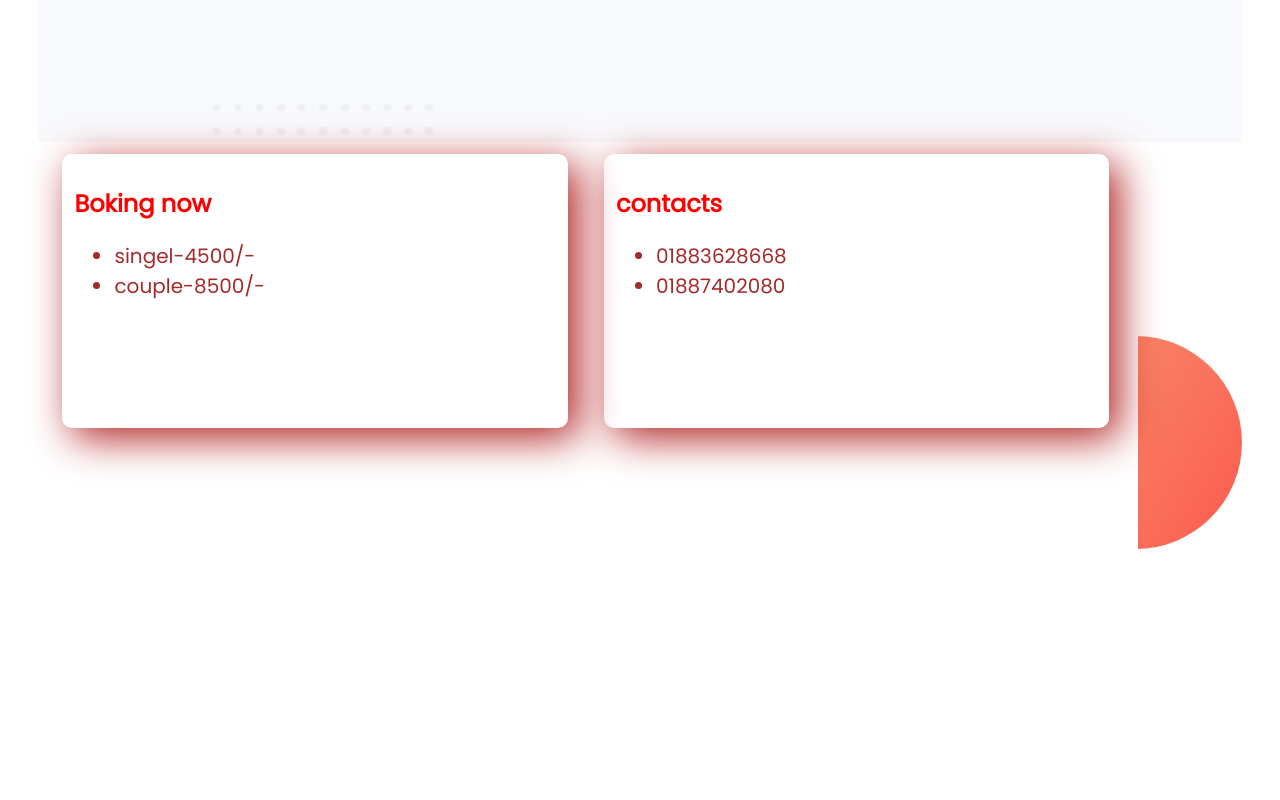
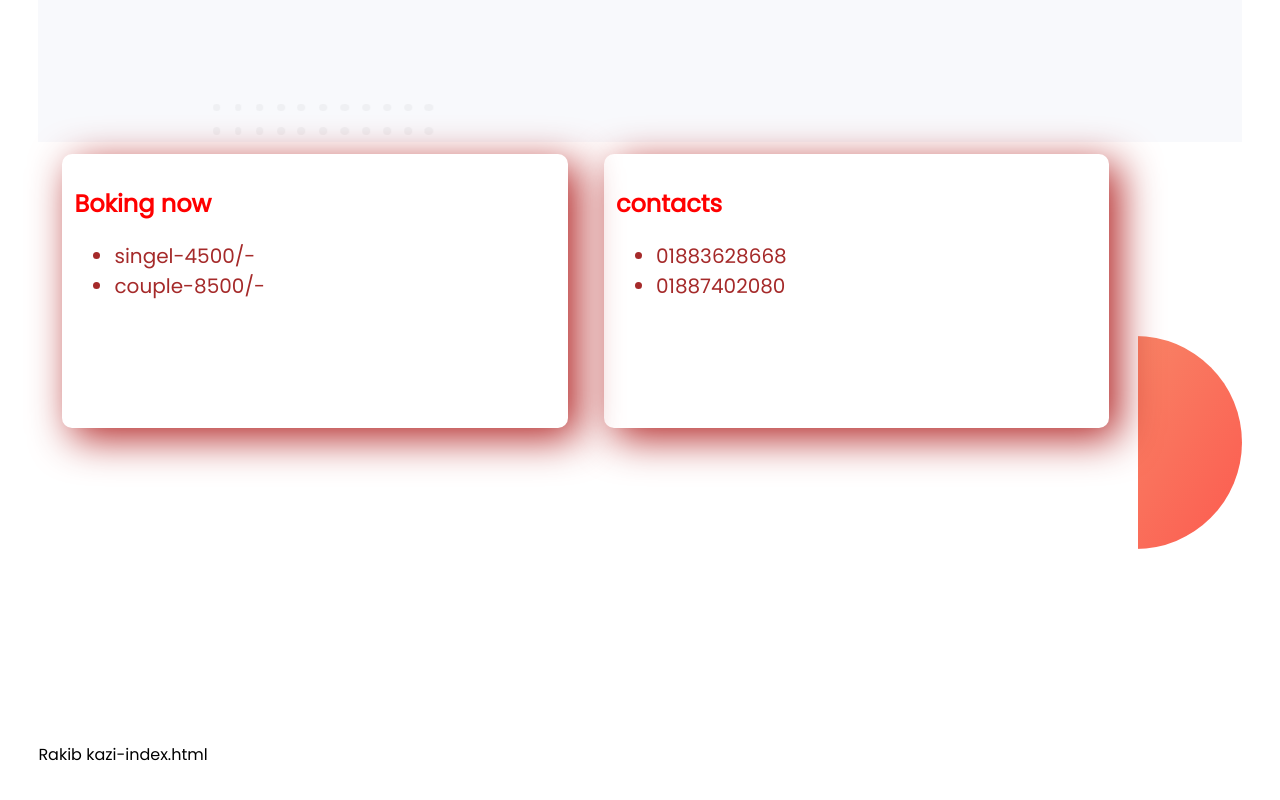
Before and after one commit to Rakibkazi-rj/my-fast-website, a plain HTML site: page index.html in a window 1280 px wide. Shown: the part 1696-2496 px from the top of the page. Drawn offline with Linux system fonts and the light colour scheme.

Commit message:
footer-added

```diff
--- a/index.html
+++ b/index.html
@@ -69,5 +69,6 @@
         </ul>
     </div>
 </section>
+<footer>Rakib kazi-index.html</footer>
 </body>
 </html>
```
